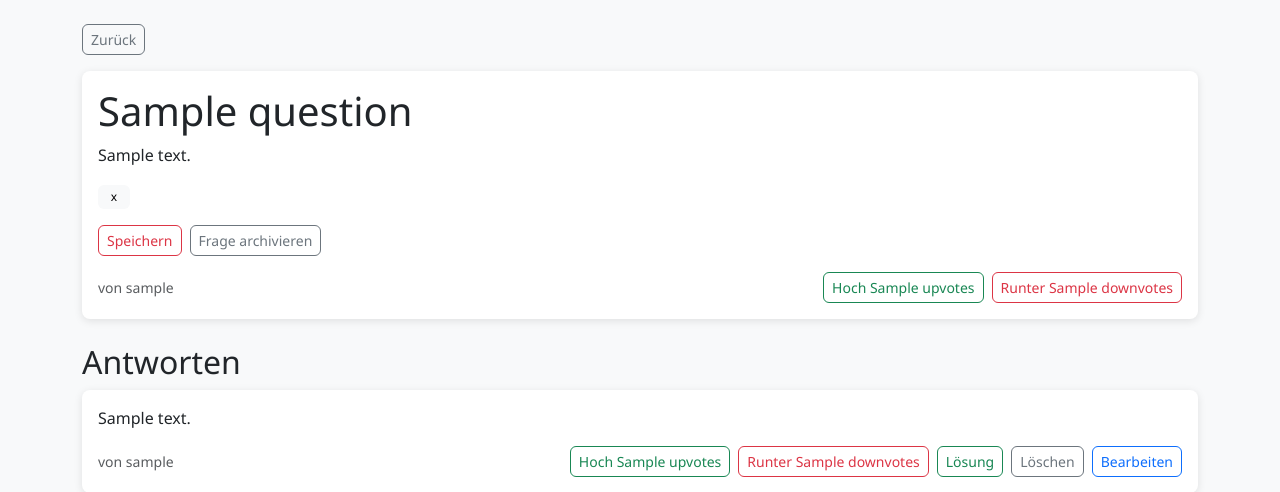
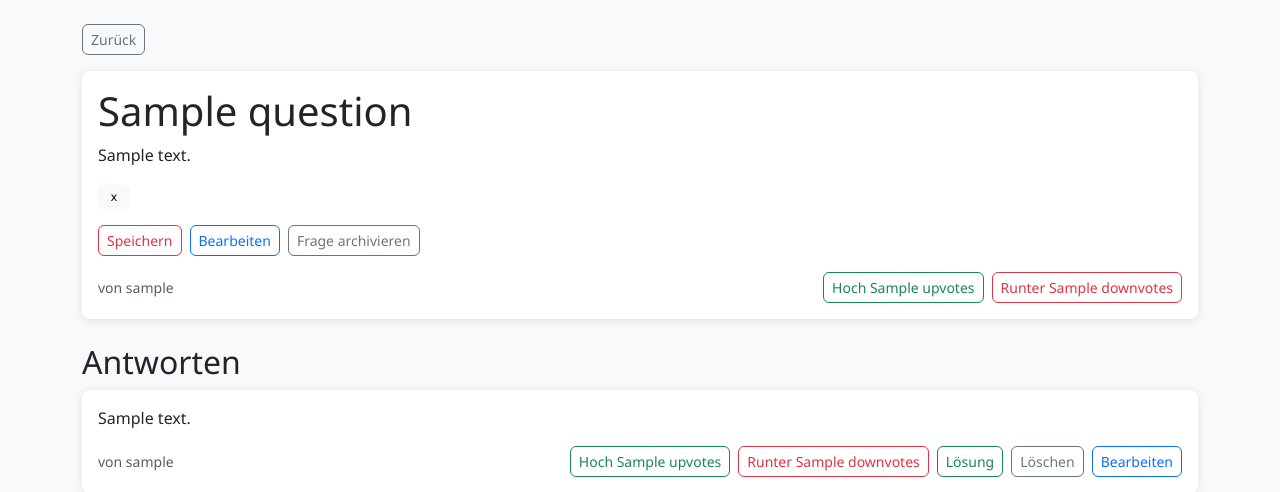
Before and after one commit to AkayHWR/fswd-app-webpioniere, a Flask app: template templates/question_detail.html in a window 1280 px wide. Shown: the part 62-554 px from the top of the page. Run offline with Flask 3, Linux system fonts and the light colour scheme; the visitor is signed in with stand-in values (Sample User, id 1); the template is opened without the code that fills it: most values are stand-ins (such as "Sample title", 1, 10 or a date in 2020).

Commit message:
add "bearbeiten" button and "bearbeitet" to question detail

```diff
--- a/templates/question_detail.html
+++ b/templates/question_detail.html
@@ -39,6 +39,10 @@
                 {% endif %}
 
                 {% if session.user_id == question.user_id %}
+                    <a class="btn btn-sm btn-outline-primary"
+                       href="{{ url_for('edit_question', question_id=question.id) }}">
+                        Bearbeiten
+                    </a>
                     <form method="post" action="{{ url_for('archive_question', question_id=question.id) }}">
                         <button class="btn btn-sm btn-outline-secondary">
                             {{ 'Archivierung aufheben' if question.is_archived else 'Frage archivieren' }}
@@ -49,7 +53,11 @@
         {% endif %}
 
         <div class="d-flex justify-content-between align-items-center">
-            <small class="text-muted">von {{ question.username }}</small>
+            <small class="text-muted">von {{ question.username }}
+                {% if question.is_edited %}
+                     (bearbeitet)
+                {% endif %}
+            </small>
             <div class="d-flex gap-2">
                 {% if session.user_id and not question.is_archived %}
                     <form method="post" action="{{ url_for('vote_question', question_id=question.id, vote=1) }}">
```
